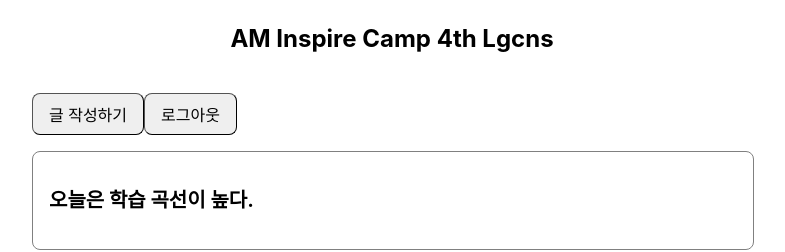
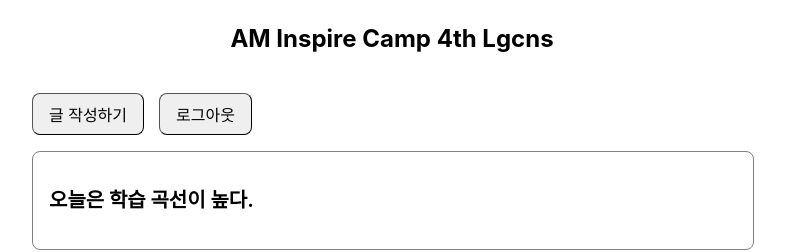
Before and after one commit to oonju5031/lg_cns_inspire, a React (Create React App) app in the folder fe/am_inspire_react/: page /blog/index in a window 1280 px wide. Shown: the top 252 px of the page, without its empty margins (248-1033 px from the left). Built offline with nearby package versions, Linux system fonts and the light colour scheme; data requests are answered from the project's data file.

Commit message:
design: 연속된 버튼 사이 여백 추가

```diff
--- a/fe/am_inspire_react/src/ui/Button.jsx
+++ b/fe/am_inspire_react/src/ui/Button.jsx
@@ -8,6 +8,10 @@ const StyledButton = styled.button`
     border-width: 1px;
     border-radius: 8px;
     cursor: pointer;
+
+    & + & {
+        margin-left: 15px;
+    }
 `
 
 const Button = (props) => {
```
